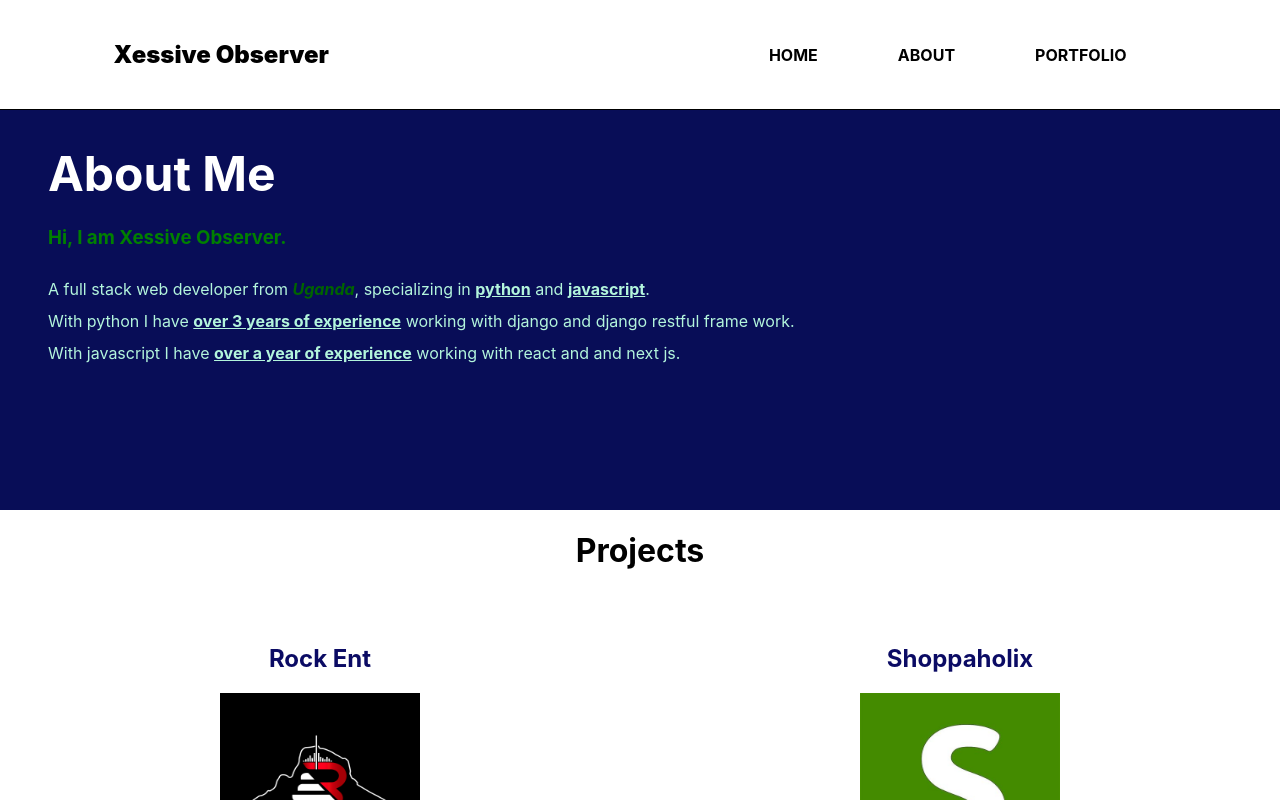
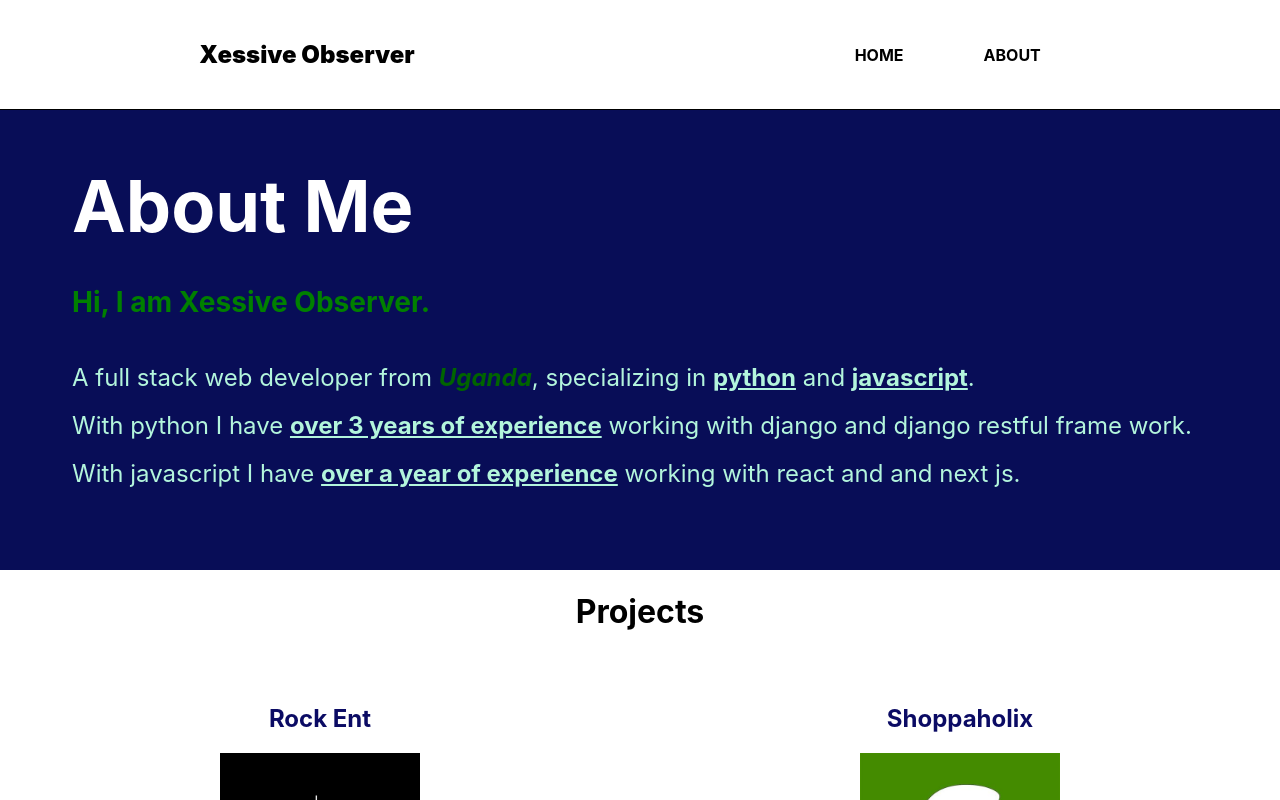
Before and after one commit to XessiveObserver/portfolio, a Next.js app: page /About/AboutIndex in a window 1280 px wide. Shown: the top 800 px of the page. Built offline with nearby package versions, Linux system fonts and the light colour scheme.

Commit message:
removed about component.

```diff
--- a/components/Nav/NavBarIndex.js
+++ b/components/Nav/NavBarIndex.js
@@ -22,11 +22,6 @@ export const NavBarIndex = () => {
                         <a>About</a>
                     </Link>
                 </li>
-                <li>
-                    <Link href="/Portfolio/PortfolioIndex">
-                        <a>Portfolio</a>
-                    </Link>
-                </li>
             </ul>
         </NavBar>
     )
--- a/pages/About/AboutHero.js
+++ b/pages/About/AboutHero.js
@@ -5,7 +5,7 @@ const AboutHeroContainer = styled.div`
     background-color: #080d57;
     display: flex;
     flex-wrap: wrap;
-    height: 50vh;
+    height: auto;
     max-width: 100%;
     @media (min-width: 1024px) {
     flex-wrap: nowrap;
@@ -26,7 +26,7 @@ const AboutLeftHero = styled.div`
         text-align: left;
         color: #b3f5dc;
         line-height: 2em;
-        font-size: 1em;
+        font-size: 1.5em;
     }
     em{
         color: darkgreen;
--- a/pages/Portfolio/PorfolioIndexStyles.js
+++ /dev/null
@@ -1 +0,0 @@
-import styled from "styled-components";
```
Also changed, not shown: pages/Portfolio/PortfolioIndex.js (deleted, +0 -15 lines).
